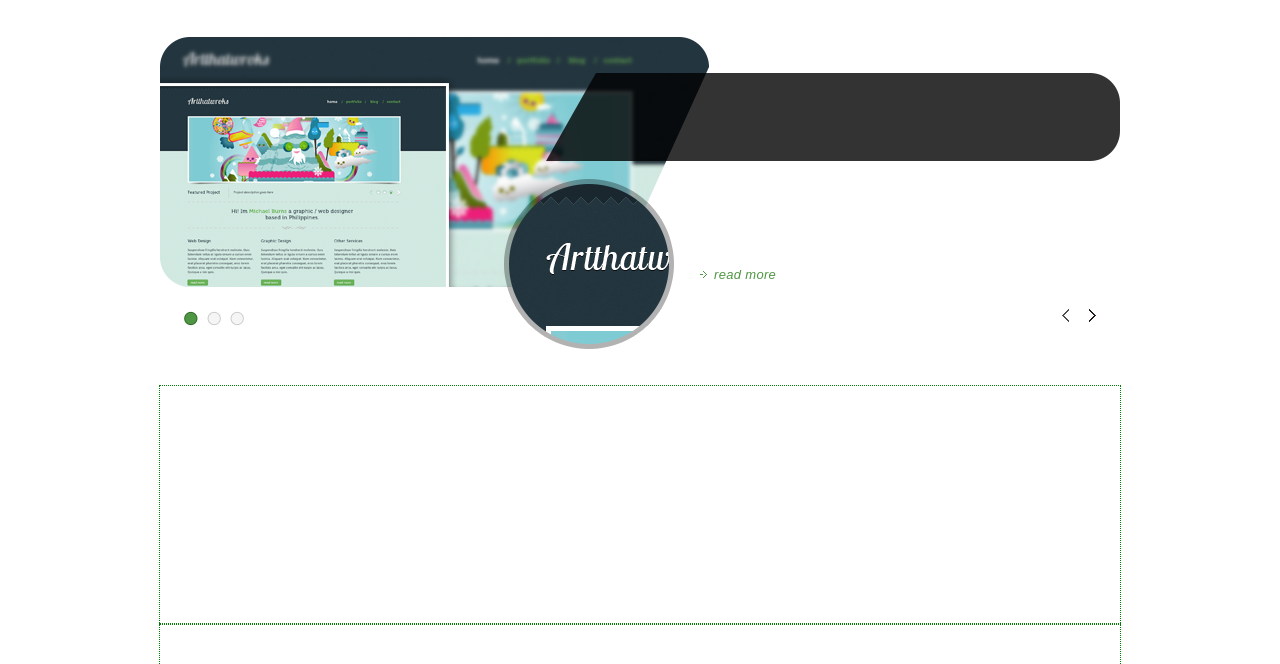
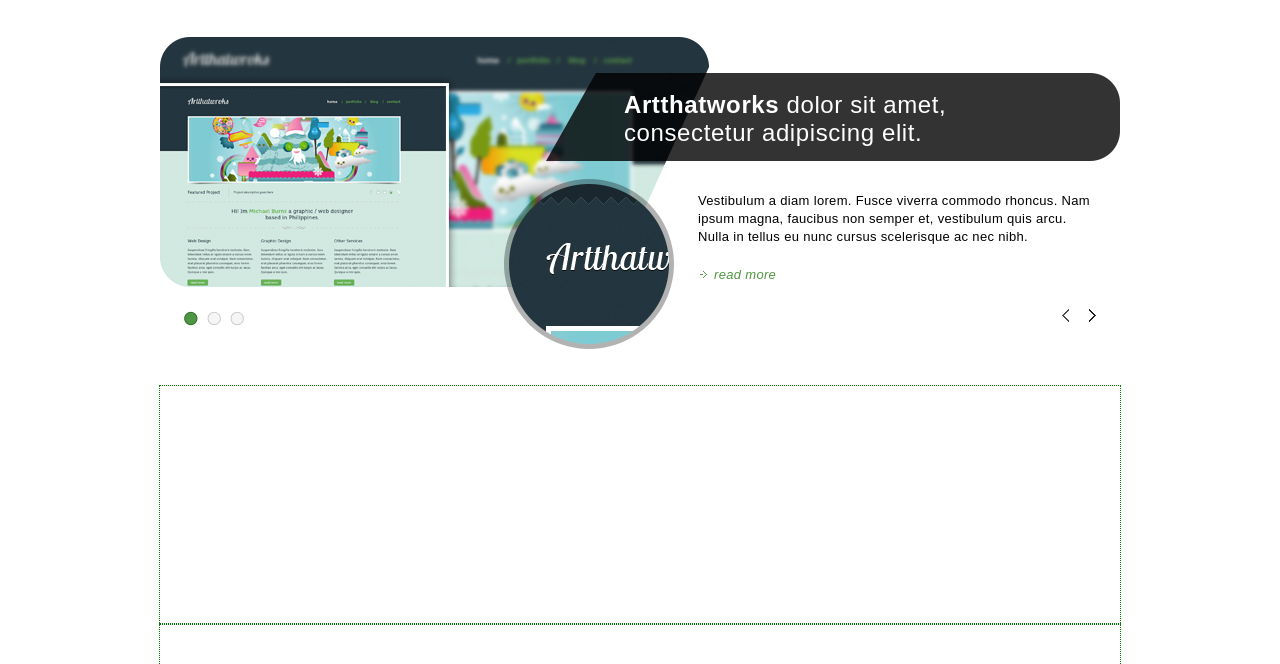
Before and after one commit to rainyjune/html-demos, a plain HTML site: page burnstudio/index.html in a window 1280 px wide. Shown: the part 222-886 px from the top of the page. Drawn offline with Linux system fonts and the light colour scheme.

Commit message:
Update burnstudio: Add slide text

```diff
--- a/burnstudio/css/style.css
+++ b/burnstudio/css/style.css
@@ -2,7 +2,7 @@ body {
   font-size: 100%;
 }
 
-p {
+p, h1 {
 	margin: 0;
 }
 
@@ -182,6 +182,34 @@ ul {
 	position: relative;
 }
 
+#slideshow > div h1 {
+	position: absolute;
+	width: 457px;
+	height: 54px;
+	right: 39px;
+	top: 54px;
+	color: white;
+	font-size: 24px;
+	letter-spacing: 0.025em;
+	font-weight: lighter;
+}
+
+#slideshow > div h1 span {
+	font-weight: bold;
+}
+
+#slideshow > div .intro {
+	width: 398px;
+	min-height: 87px;
+	position: absolute;
+	right: 24px;
+	top: 155px;
+
+	font-size: 13px;
+	letter-spacing: 0.025em;
+	line-height: 18px;
+}
+
 #slideshow > div .read-more {
 	position: absolute;
 	left: 540px;
@@ -196,6 +224,7 @@ ul {
 	font-size: 13px;
 	font-style: italic;
 	letter-spacing: 0.025em;
+	line-height: 18px;
 }
 
 .slidesjs-navigation {
--- a/burnstudio/index.html
+++ b/burnstudio/index.html
@@ -36,6 +36,8 @@
     <div id="slideshow">
     	<div>
       	<img src="./images/slide-bg.png" alt="Slide" />
+        <h1><span>Artthatworks</span> dolor sit amet, consectetur adipiscing elit. </h1>
+        <p class="intro">Vestibulum a diam lorem. Fusce viverra commodo rhoncus. Nam ipsum magna, faucibus non semper et, vestibulum quis arcu. Nulla in tellus eu nunc cursus scelerisque ac nec nibh.</p>
         <p class="read-more"><a href="#">read more</a></p>
        </div>
       <div><img src="./images/slide-bg.png" alt="Slide" /></div>
```
